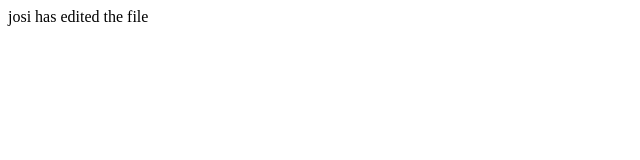
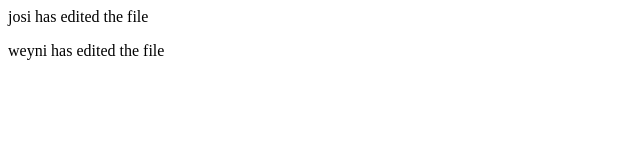
Before and after one commit to josi298/groupwork, a plain HTML site: page index.html in a window 1280 px wide. Shown: the whole page, without its empty margins (0-640 px from the left). Drawn offline with Linux system fonts and the light colour scheme.

Commit message:
Update index.html

```diff
--- a/index.html
+++ b/index.html
@@ -5,5 +5,6 @@
 </head>
 <body>
 <p>josi has edited the file </p>
+<p> weyni has edited the file </p>
 </body>
 </html>
```
